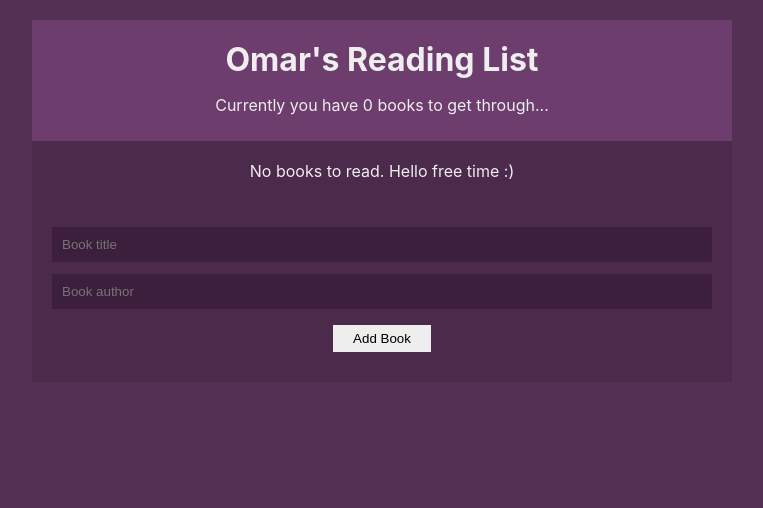
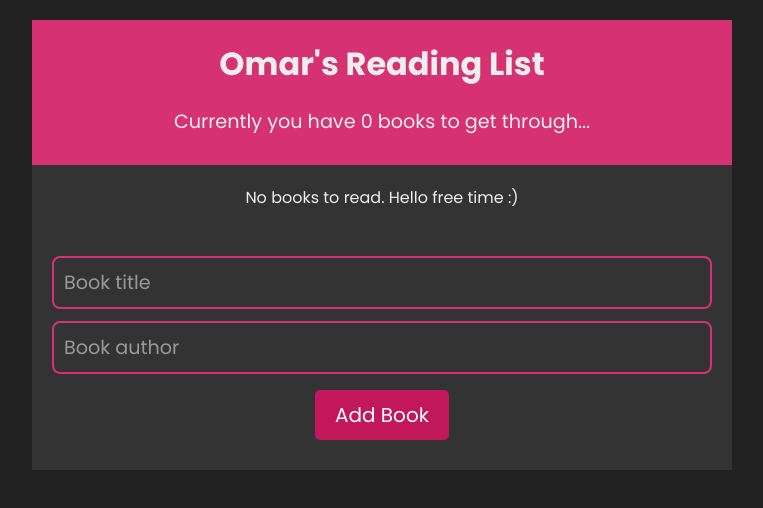
Before and after one commit to omarr45/notes-app, a React (Create React App) app: page / in a window 1280 px wide. Shown: the top 508 px of the page, without its empty margins (258-1021 px from the left). Built offline with nearby package versions, Linux system fonts and the light colour scheme.

Commit message:
Changed Styling

```diff
--- a/public/index.html
+++ b/public/index.html
@@ -11,7 +11,7 @@
     <meta name="description" content="Web site created using create-react-app" />
     <link rel="apple-touch-icon" href="%PUBLIC_URL%/logo192.png" />
     <link rel="manifest" href="%PUBLIC_URL%/manifest.json" />
-    <title>Notes App</title>
+    <title>Books List</title>
 </head>
 
 <body>
--- a/src/index.css
+++ b/src/index.css
@@ -1,13 +1,22 @@
+@import url('https://fonts.googleapis.com/css?family=Poppins:400,500,600,700&display=swap');
+:root {
+    --bg-accent: #d63273;
+    --bg-color: #c2185b;
+    --bg-dark: #a5154f;
+    --grey: #333;
+    --black: #222;
+}
+
 body {
     margin: 0;
-    font-family: -apple-system, BlinkMacSystemFont, 'Segoe UI', 'Roboto', 'Oxygen', 'Ubuntu', 'Cantarell', 'Fira Sans', 'Droid Sans', 'Helvetica Neue', sans-serif;
+    font-family: 'Poppins', sans-serif;
     -webkit-font-smoothing: antialiased;
     -moz-osx-font-smoothing: grayscale;
-    background: #553055;
+    background: var(--black);
 }
 
 .App {
-    background: #4c2a4c;
+    background: var(--grey);
     margin: 20px auto;
     width: 90%;
     max-width: 700px;
@@ -17,33 +26,11 @@
 .navbar {
     padding: 10px 20px;
     text-align: center;
-    background: #6d3d6d;
+    background: var(--bg-accent);
 }
 
-.navbar h1 {
-    margin: 10px 0;
-}
-
-body {
-    margin: 0;
-    font-family: -apple-system, BlinkMacSystemFont, 'Segoe UI', 'Roboto', 'Oxygen', 'Ubuntu', 'Cantarell', 'Fira Sans', 'Droid Sans', 'Helvetica Neue', sans-serif;
-    -webkit-font-smoothing: antialiased;
-    -moz-osx-font-smoothing: grayscale;
-    background: #553055;
-}
-
-.App {
-    background: #4c2a4c;
-    margin: 20px auto;
-    width: 90%;
-    max-width: 700px;
-    color: #eee;
-}
-
-.navbar {
-    padding: 10px 20px;
-    text-align: center;
-    background: #6d3d6d;
+.navbar p {
+    font-size: 1.2em;
 }
 
 .navbar h1 {
@@ -60,7 +47,7 @@
 }
 
 .book-list li {
-    background: #6d3d6d;
+    background: var(--bg-color);
     border-radius: 4px;
     padding: 10px;
     cursor: pointer;
@@ -97,15 +84,35 @@
     padding: 10px;
     box-sizing: border-box;
     margin: 6px 0;
-    background: #3c1f3c;
+    background: transparent;
     color: #fff;
-    border: 0;
+    font-size: 1.2em;
+    border: 2px solid var(--bg-accent);
+    border-radius: 8px;
+    font-family: inherit;
 }
 
 input[type='submit'] {
+    height: 50px;
+    font-size: 20px;
     margin: 10px auto;
-    background: #eee;
-    border: 0;
+    background: var(--bg-color);
+    text-transform: capitalize;
     padding: 6px 20px;
     display: block;
+    border-radius: 5px;
+    border: 0;
+    transition: all 0.5s ease-in-out;
+    color: white;
+    font-family: inherit;
 }
+
+input[type='submit']:hover {
+    transform: scale(1.15);
+    background: var(--bg-dark);
+}
+
+::placeholder {
+    color: white;
+    opacity: 0.5;
+}
```
Also changed, not shown: 1 other file (tests, documents, lock files or other folders).
